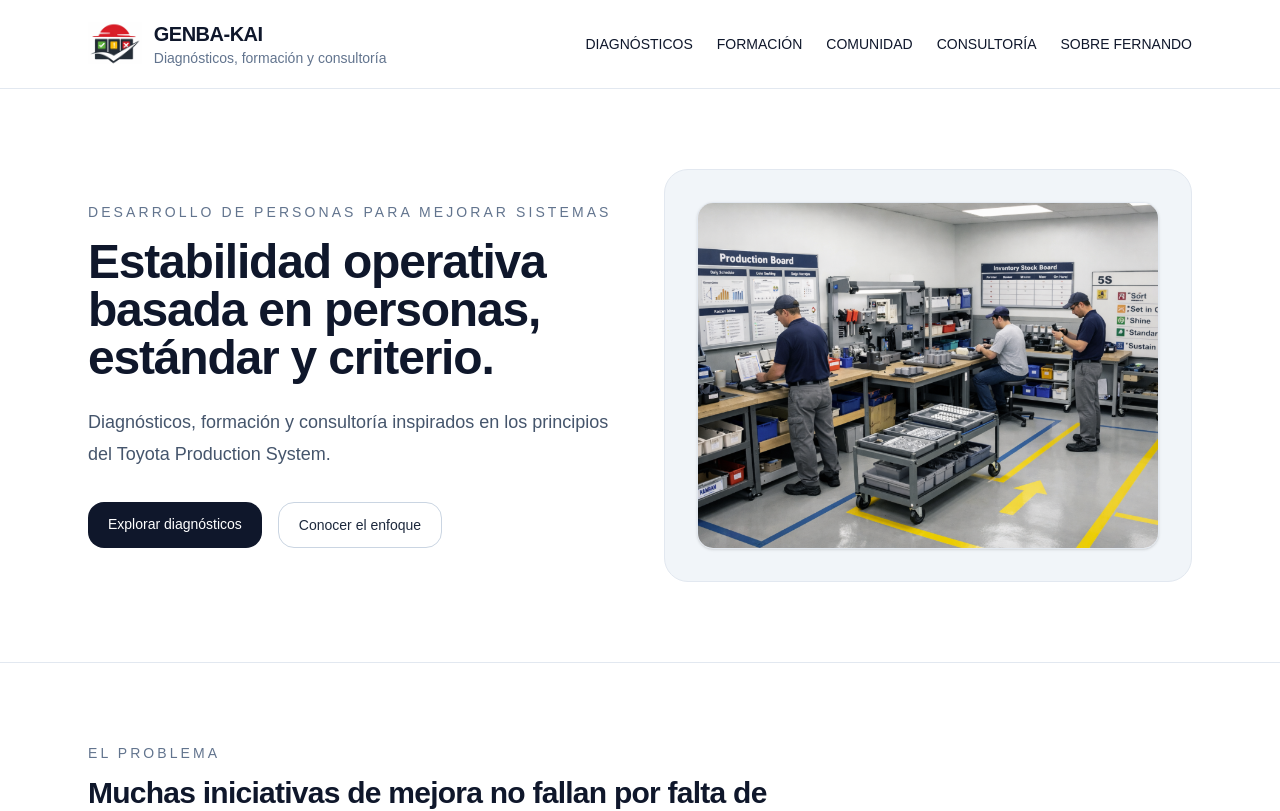
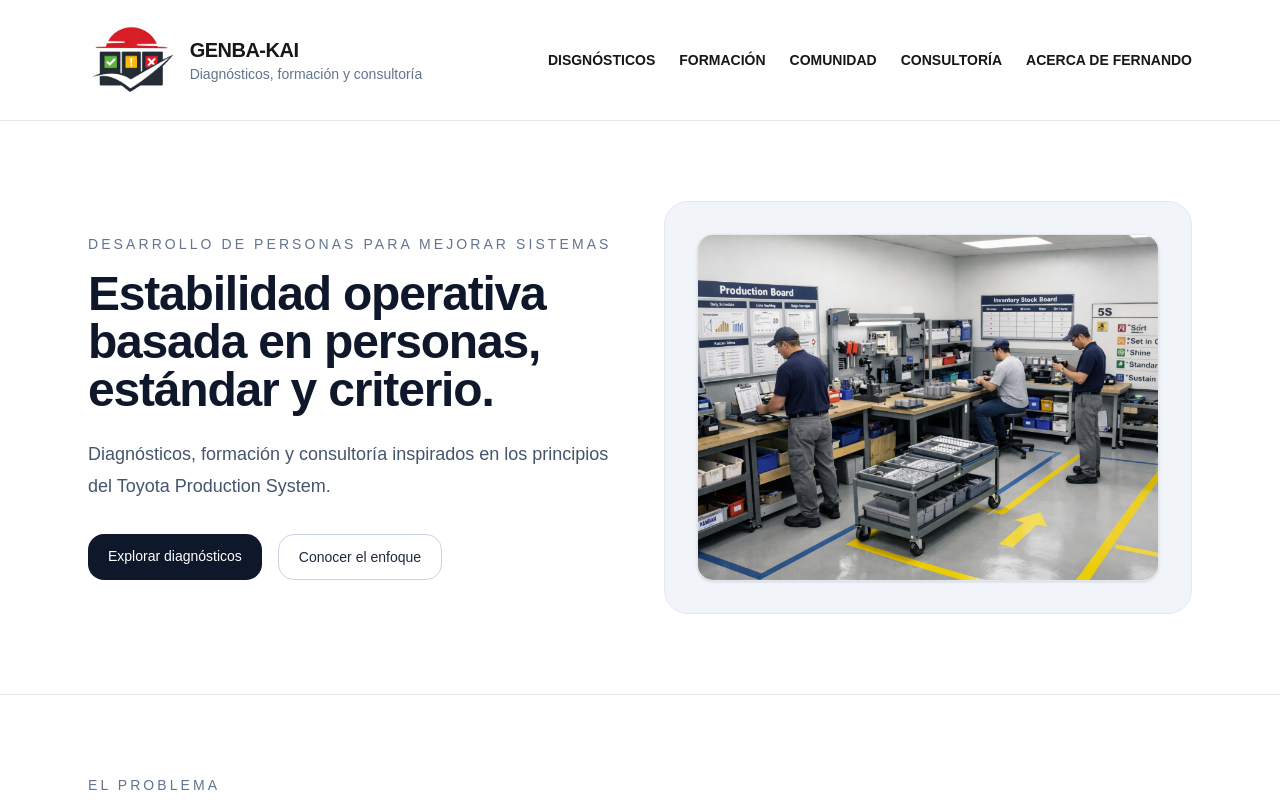
Before and after one commit to ferhb03/genbakai-site, a Next.js app: page / in a window 1280 px wide. Shown: the top 811 px of the page. Built offline with nearby package versions, Linux system fonts and the light colour scheme.

Commit message:
siteheader

```diff
--- a/src/app/layout.tsx
+++ b/src/app/layout.tsx
@@ -2,6 +2,7 @@ import type { Metadata } from "next";
 import { Geist, Geist_Mono } from "next/font/google";
 import "./globals.css";
 import { Analytics } from "@vercel/analytics/react";
+import SiteHeader from "@/components/SiteHeader";
 
 const geistSans = Geist({
   variable: "--font-geist-sans",
@@ -27,6 +28,7 @@ export default function RootLayout({
   return (
     <html lang="en">
       <body className={`${geistSans.variable} ${geistMono.variable} antialiased`}>
+        <SiteHeader />
         {children}
         <Analytics />
       </body>
--- a/src/app/page.tsx
+++ b/src/app/page.tsx
@@ -1,4 +1,5 @@
 import Link from "next/link";
+import SiteHeader from "@/components/SiteHeader";
 
 export default function Home() {
   const paths = [
@@ -24,44 +25,6 @@ export default function Home() {
 
   return (
     <main className="min-h-screen bg-white text-slate-900">
-      <header className="border-b border-slate-200 bg-white">
-        <div className="mx-auto max-w-6xl px-4 py-4 md:flex md:items-center md:justify-between md:px-6 md:py-5">
-          <div className="flex items-center gap-3">
-            <img
-              src="/logo1.png"
-              alt="Genba-Kai logo"
-              className="h-10 w-auto object-contain md:h-12"
-            />
-
-            <div>
-              <div className="text-lg font-semibold tracking-tight md:text-xl">
-                GENBA-KAI
-              </div>
-              <div className="text-xs text-slate-500 md:text-sm">
-                Diagnósticos, formación y consultoría
-              </div>
-            </div>
-          </div>
-
-          <nav className="mt-4 grid grid-cols-2 gap-x-4 gap-y-2 text-xs md:mt-0 md:flex md:flex-wrap md:gap-6 md:text-sm">
-            <Link href="/diagnosticos" className="whitespace-nowrap hover:text-slate-700">
-              DIAGNÓSTICOS
-            </Link>
-            <a href="#formacion" className="whitespace-nowrap hover:text-slate-700">
-              FORMACIÓN
-            </a>
-            <a href="#comunidad" className="whitespace-nowrap hover:text-slate-700">
-              COMUNIDAD
-            </a>
-            <a href="#consultoria" className="whitespace-nowrap hover:text-slate-700">
-              CONSULTORÍA
-            </a>
-            <a href="#sobre" className="whitespace-nowrap hover:text-slate-700">
-              SOBRE FERNANDO
-            </a>
-          </nav>
-        </div>
-      </header>
 
       <section className="border-b border-slate-200">
         <div className="mx-auto grid max-w-6xl gap-12 px-6 py-20 md:grid-cols-2 md:items-center">
@@ -304,6 +267,16 @@ export default function Home() {
               organizaciones que buscan mejorar estabilidad operativa y desarrollar
               capacidades internas.
             </p>
+
+            <a
+              href="/brochure-genbakai.pdf"
+              target="_blank"
+              rel="noreferrer"
+              className="mt-6 inline-flex items-center gap-2 rounded-2xl border border-slate-300 px-4 py-2 text-sm font-semibold text-slate-800 hover:bg-slate-100"
+            >
+              Ver Como Trabajamos
+            </a>
+
           </div>
 
           <div className="mt-10 grid gap-6 md:grid-cols-2">
--- /dev/null
+++ b/src/components/SiteHeader.tsx
@@ -0,0 +1,44 @@
+import Link from "next/link";
+
+export default function SiteHeader() {
+  return (
+    <header className="border-b border-slate-200 bg-white">
+      <div className="mx-auto max-w-6xl px-4 py-4 md:flex md:items-center md:justify-between md:px-6 md:py-5">
+        <div className="flex items-center gap-3">
+          <img
+            src="/logo1.png"
+            alt="Genba-Kai logo"
+            className="h-10 w-auto object-contain md:h-20"
+          />
+
+          <div>
+            <div className="text-lg font-semibold tracking-tight md:text-xl">
+              GENBA-KAI
+            </div>
+            <div className="text-xs text-slate-500 md:text-sm">
+              Diagnósticos, formación y consultoría
+            </div>
+          </div>
+        </div>
+
+        <nav className="mt-4 grid grid-cols-2 gap-x-4 gap-y-2 text-xs md:mt-0 md:flex md:flex-wrap md:gap-6 md:text-sm font-semibold">
+          <Link href="/diagnosticos" className="whitespace-nowrap hover:text-slate-700">
+            DISGNÓSTICOS
+          </Link>
+          <a href="/#formacion" className="whitespace-nowrap hover:text-slate-700">
+            FORMACIÓN
+          </a>
+          <a href="/#comunidad" className="whitespace-nowrap hover:text-slate-700">
+            COMUNIDAD
+          </a>
+          <a href="/#consultoria" className="whitespace-nowrap hover:text-slate-700">
+            CONSULTORÍA
+          </a>
+          <a href="/#sobre" className="whitespace-nowrap hover:text-slate-700">
+            ACERCA DE FERNANDO
+          </a>
+        </nav>
+      </div>
+    </header>
+  );
+}
```
Also changed, not shown: 1 other file (tests, documents, lock files or other folders).
